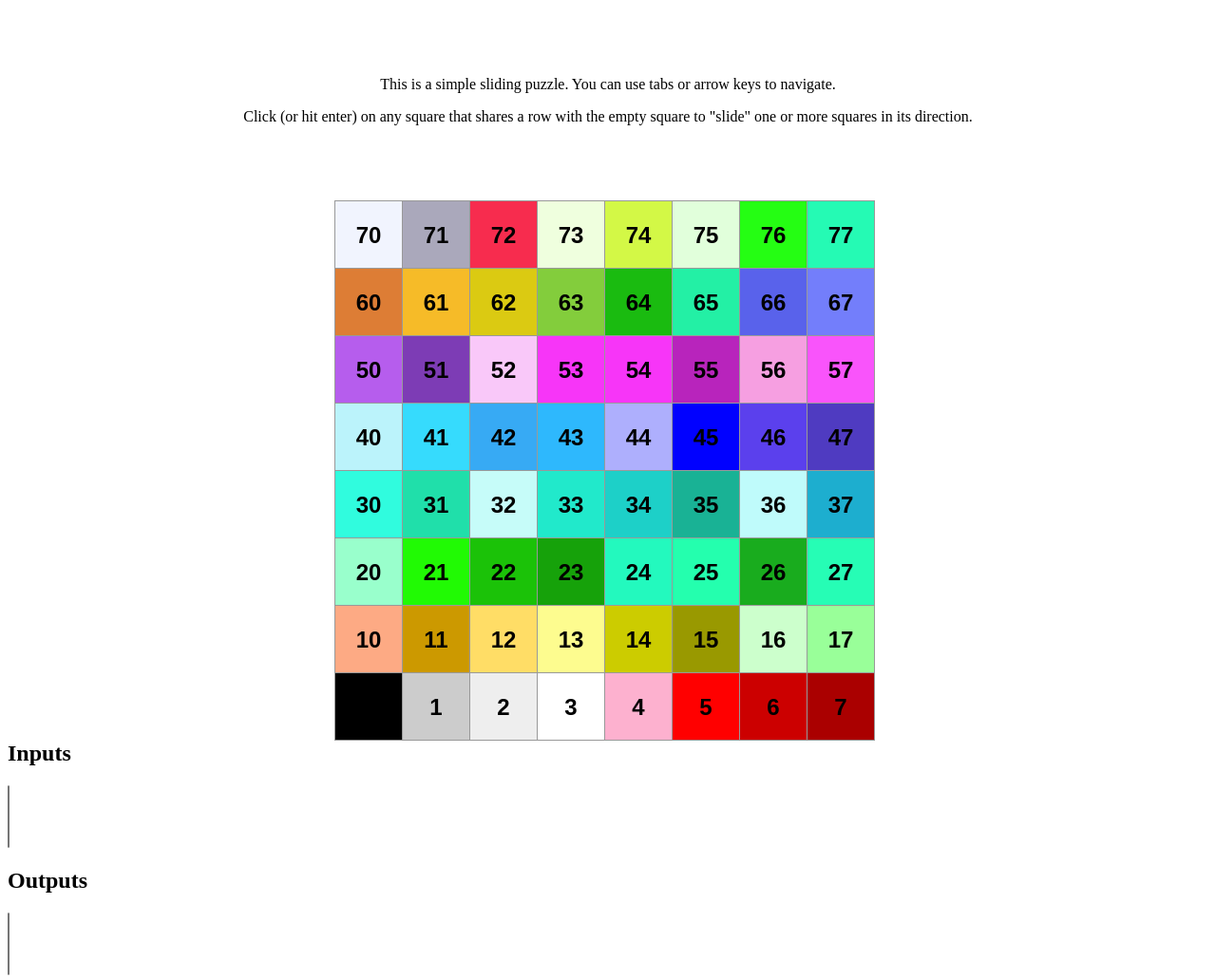
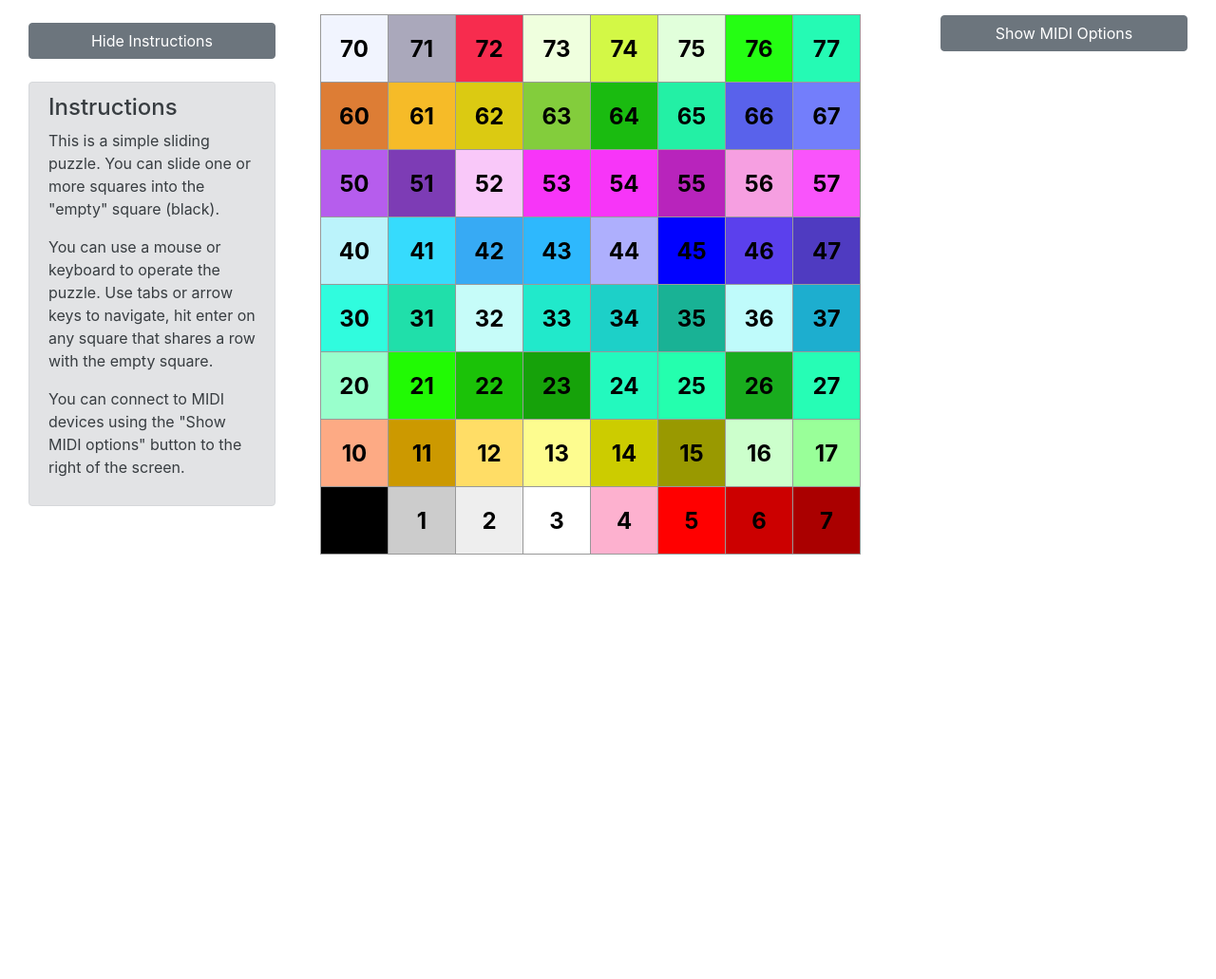
Before and after one commit to duhrer/react-launchpad-sliding-puzzle, a React app: page / in a window 1280 px wide. Shown: the whole page at 95% size. After the commit the page ends 800 px from the top, so only its background shows below. Built offline with nearby package versions, Linux system fonts and the light colour scheme.

Commit message:
Updated to use react-bootstrap and SCSS.

```diff
--- a/package.json
+++ b/package.json
@@ -7,10 +7,13 @@
     "@testing-library/jest-dom": "4.2.4",
     "@testing-library/react": "9.5.0",
     "@testing-library/user-event": "7.2.1",
+    "bootstrap": "^4.5.2",
     "create-react-class": "15.6.3",
     "exports-loader": "1.1.0",
     "infusion": "3.0.0-dev.20200326T173810Z.24ddb2718",
+    "node-sass": "^4.14.1",
     "react": "16.13.1",
+    "react-bootstrap": "^1.3.0",
     "react-dom": "16.13.1",
     "react-scripts": "3.4.1"
   },
--- a/src/MidiPanel.js
+++ b/src/MidiPanel.js
@@ -8,6 +8,11 @@ import type {OutputCallback} from "./HandlerTypes"
 
 import flock from "./flock";
 import fluid from "./fluid";
+
+import Button from "react-bootstrap/Button";
+import Col from "react-bootstrap/Col";
+import Container from "react-bootstrap/Container";
+import Row from "react-bootstrap/Row";
 
 export type MidiMessage = {
     type: string,
@@ -35,7 +40,8 @@ type MidiPanelState = {
     inputDefs: { [string]: OptionDef },
     selectedInputs: Array<string>,
     outputDefs: { [string]: OptionDef },
-    selectedOutputs: Array<string>
+    selectedOutputs: Array<string>,
+    show: false
 };
 
 
@@ -184,10 +190,26 @@ export default class MidiPanel extends React.Component<MidiPanelProps, MidiPanel
 
     render() {
         return (
-            <div className="midi-panel">
-                <MultiSelect title="Inputs"  options={this.state.inputDefs}  selectedValues={this.state.selectedInputs} stateChangeCallbacks={[this.updateSelectedInputs]}/>
-                <MultiSelect title="Outputs" options={this.state.outputDefs} selectedValues={this.state.selectedOutputs} stateChangeCallbacks={[this.updateSelectedOutputs]}/>
-            </div>
+            <Container fluid>
+                <Row className="mt-3">
+                    <Col>
+                        <Button block className={this.state.show ? "d-none" : null} variant="secondary" onClick={() => this.setState({ show: true})}>Show MIDI Options</Button>
+                        <Button block className={this.state.show ? null : "d-none"} variant="secondary" onClick={() => this.setState({show: false})}>Hide MIDI Options</Button>
+                    </Col>
+                </Row>
+                <Row className="mt-4">
+                    <Container className={this.state.show ? null : "d-none" }>
+                        <Row>
+                            <Col xl="12" lg="12" md="6" sm="6" xs="12">
+                                <MultiSelect title="Inputs"  options={this.state.inputDefs}  selectedValues={this.state.selectedInputs} stateChangeCallbacks={[this.updateSelectedInputs]}/>
+                            </Col>
+                            <Col xl="12" lg="12" md="6" sm="6" xs="12">
+                                <MultiSelect title="Outputs" options={this.state.outputDefs} selectedValues={this.state.selectedOutputs} stateChangeCallbacks={[this.updateSelectedOutputs]}/>
+                            </Col>
+                        </Row>
+                    </Container>
+                </Row>
+            </Container>
         )
     }
 }
--- a/src/Puzzle.js
+++ b/src/Puzzle.js
@@ -1,10 +1,16 @@
 // @flow
-import React from 'react';
+import React, { useState } from 'react';
 import Grid from "./Grid"
 import MidiPanel from './MidiPanel';
 
 import type {MidiMessage} from "./MidiPanel";
 import type {OutputCallback} from "./HandlerTypes";
+
+import Alert from "react-bootstrap/Alert";
+import Button from "react-bootstrap/Button";
+import Col from "react-bootstrap/Col"
+import Container from "react-bootstrap/Container";
+import Row from "react-bootstrap/Row";
 
 export type PuzzleState = {
     grid: Array<Array<number>>
@@ -231,28 +237,63 @@ export default class Puzzle extends React.Component<PuzzleProps, PuzzleState> {
 
     render() {
         return (
-            <div className="puzzle">
-                <Instructions />
+            <Container fluid>
+                <Row>
+                    <Col xs="12" sm="12" md="12" lg="3" xl="3">
+                        <HideableInstructions />
+                    </Col>
+                    <Col xs="12" sm="12" md="12" lg="6" xl="6">
+                        <Container fluid>
+                            <Row className="mt-3">
+                                <Col>
                                     <div className="grid">
                                         <Grid grid={this.state.grid}
                                             onClick={this.handleClick}
                                         />
                                     </div>
+                                </Col>
+                            </Row>
+                        </Container>
+                    </Col>
+                    <Col xs="12" sm="12" md="12" lg="3" xl="3">
                         <MidiPanel
                             outputAccumulator={this.registerOutput}
                             inputListeners={[this.handleMidiInput]}
                             outputChangeListeners={[this.updateLaunchpad]}
-                />
-            </div>
+                        ></MidiPanel>
+                    </Col>
+                </Row>
+            </Container>
         );
     }
 }
 
-function Instructions() {
+// Adapted from https://react-bootstrap.github.io/components/alerts/
+function HideableInstructions() {
+    const [show, setShow] = useState(true);
     return (
-        <div className="instructions">
-            <p>This is a simple sliding puzzle.  You can use tabs or arrow keys to navigate.</p>
-            <p>Click (or hit enter) on any square that shares a row with the empty square to "slide" one or more squares in its direction.</p>
-        </div>
+        <>
+            <Container fluid>
+                <Row className="mt-3">
+                    <Col>
+                        <Button block className={show ? "d-none" : null} variant="secondary" onClick={() => setShow(true)}>Show Instructions</Button>
+                        <Button block className={show ? null : "d-none"} variant="secondary" onClick={() => setShow(false)}>Hide Instructions</Button>
+                    </Col>
+                </Row>
+                <Row className="mt-4">
+                    <Col>
+                        <Alert show={show} variant="secondary">
+                            <Alert.Heading>Instructions</Alert.Heading>
+
+                            <p>This is a simple sliding puzzle.  You can slide one or more squares into the "empty" square (black).</p>
+
+                            <p>You can use a mouse or keyboard to operate the puzzle.  Use tabs or arrow keys to navigate, hit enter on any square that shares a row with the empty square.</p>
+
+                            <p>You can connect to MIDI devices using the "Show MIDI options" button to the right of the screen.</p>
+                        </Alert>
+                    </Col>
+                </Row>
+            </Container>
+        </>
     );
 }
--- a/src/index.js
+++ b/src/index.js
@@ -1,8 +1,10 @@
 import React from 'react';
 import ReactDOM from 'react-dom';
-import './index.css';
+import './index.scss';
 
 import Puzzle from './Puzzle';
+
+import "bootstrap/dist/css/bootstrap.min.css";
 
 ReactDOM.render(
     <Puzzle />,
--- a/src/index.css
+++ b/src/index.scss
@@ -1,3 +1,9 @@
+.d-none {
+    height: 0px;
+}
+
+@import "~bootstrap/scss/bootstrap";
+
 .cell {
     background: #fff;
     border: 1px solid #999;
@@ -17,10 +23,6 @@
       background: #000000;
   }
 
-  .midi-panel {
-      clear: left;
-  }
-
   .row {
       clear: left;
   }
@@ -29,9 +31,3 @@
       width: 576px;
       margin: 0 auto;
   }
-
-  .instructions {
-      clear:left;
-      text-align: center;
-      margin: 5em;
-  }
```
Lines whose indentation alone changed are shown as unchanged.
